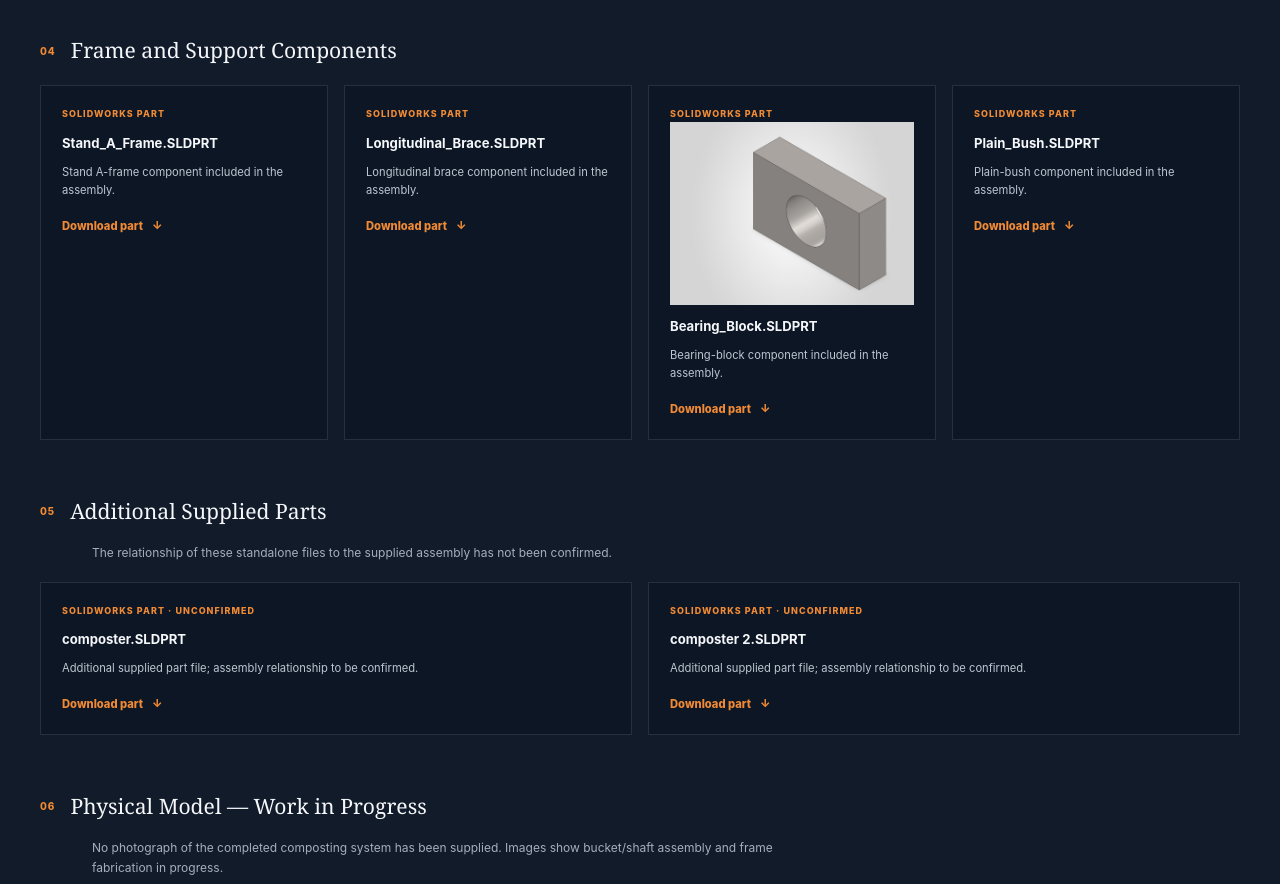
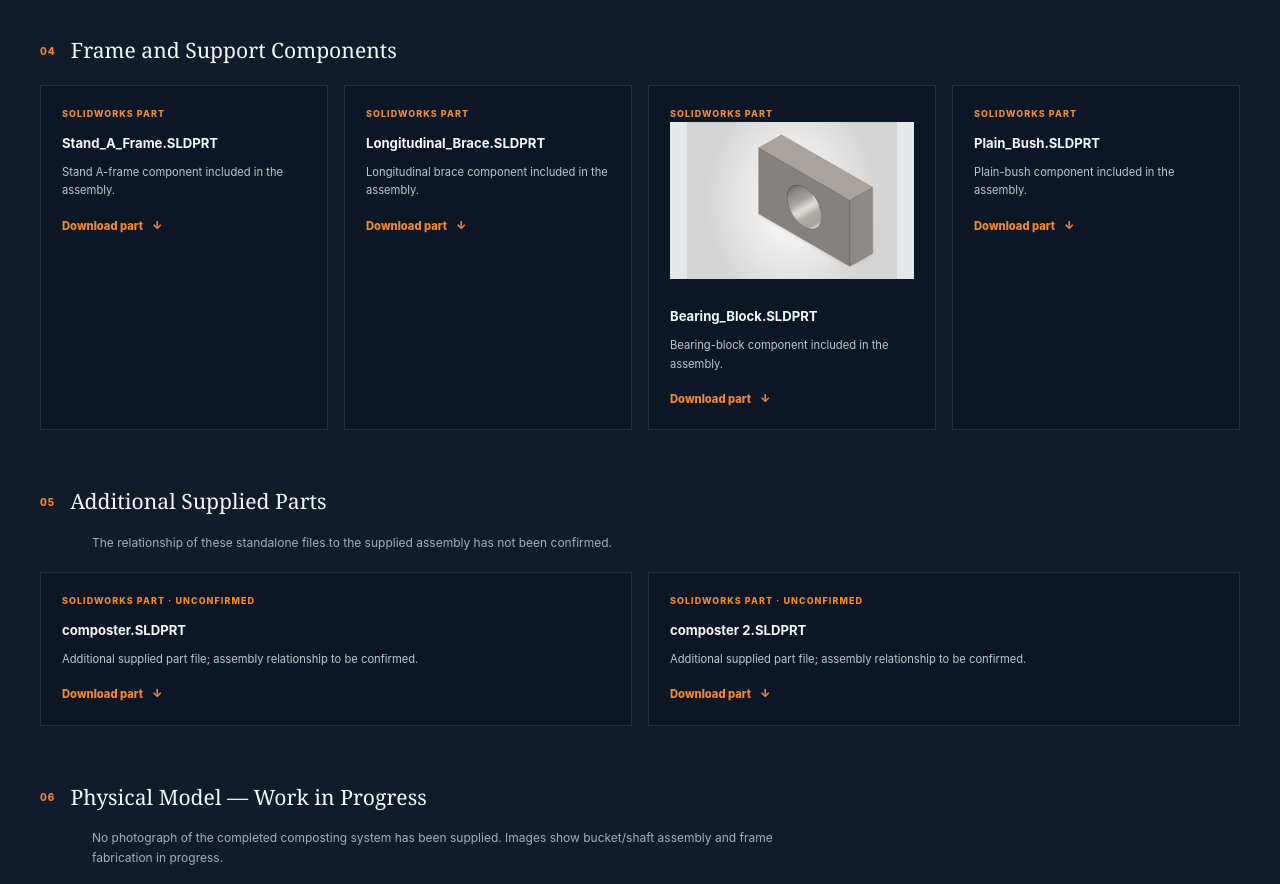
Before and after one commit to mayurdarekar2228-alt/Smart-Composting-System, a plain HTML site: page index.html in a window 1280 px wide. Shown: the part 2660-3544 px from the top of the page. Drawn offline with Linux system fonts and the light colour scheme; files whose address does not match are found by name.

Commit message:
Style bearing block CAD render

```diff
--- a/style.css
+++ b/style.css
@@ -104,7 +104,7 @@ h1 span, h2 span { color: var(--green); }
 .gallery-feature { grid-template-columns: minmax(0, 1.1fr) minmax(240px, .9fr); align-items: stretch; }
 .cad-grid { grid-template-columns: repeat(auto-fit, minmax(220px, 1fr)); }
 .cad-grid-feature { grid-template-columns: minmax(0, 1.1fr) minmax(240px, .9fr); align-items: stretch; }
-.cad-card { display: flex; min-width: 0; flex-direction: column; padding: 21px; border: 1px solid #ffffff1b; background: #0c1624; }
+.cad-card { display: flex; min-width: 0; flex-direction: column; padding: 21px; border: 1px solid #ffffff1b; background: #0c1624; } .cad-part-image { display: block; width: 100%; aspect-ratio: 1.55; margin: 0 0 16px; object-fit: contain; background: #e6e9eb; }
 .cad-card-feature { flex-direction: row; align-items: center; gap: 24px; padding: 25px; }
 .cad-card-mark { display: grid; width: 76px; height: 76px; flex: 0 0 76px; place-items: center; border: 1px solid #f18a3580; color: var(--orange); font-family: var(--serif); font-size: 1.3rem; }
 .cad-file-kind { color: var(--orange); font-size: .56rem; font-weight: 800; letter-spacing: .12em; }
```
